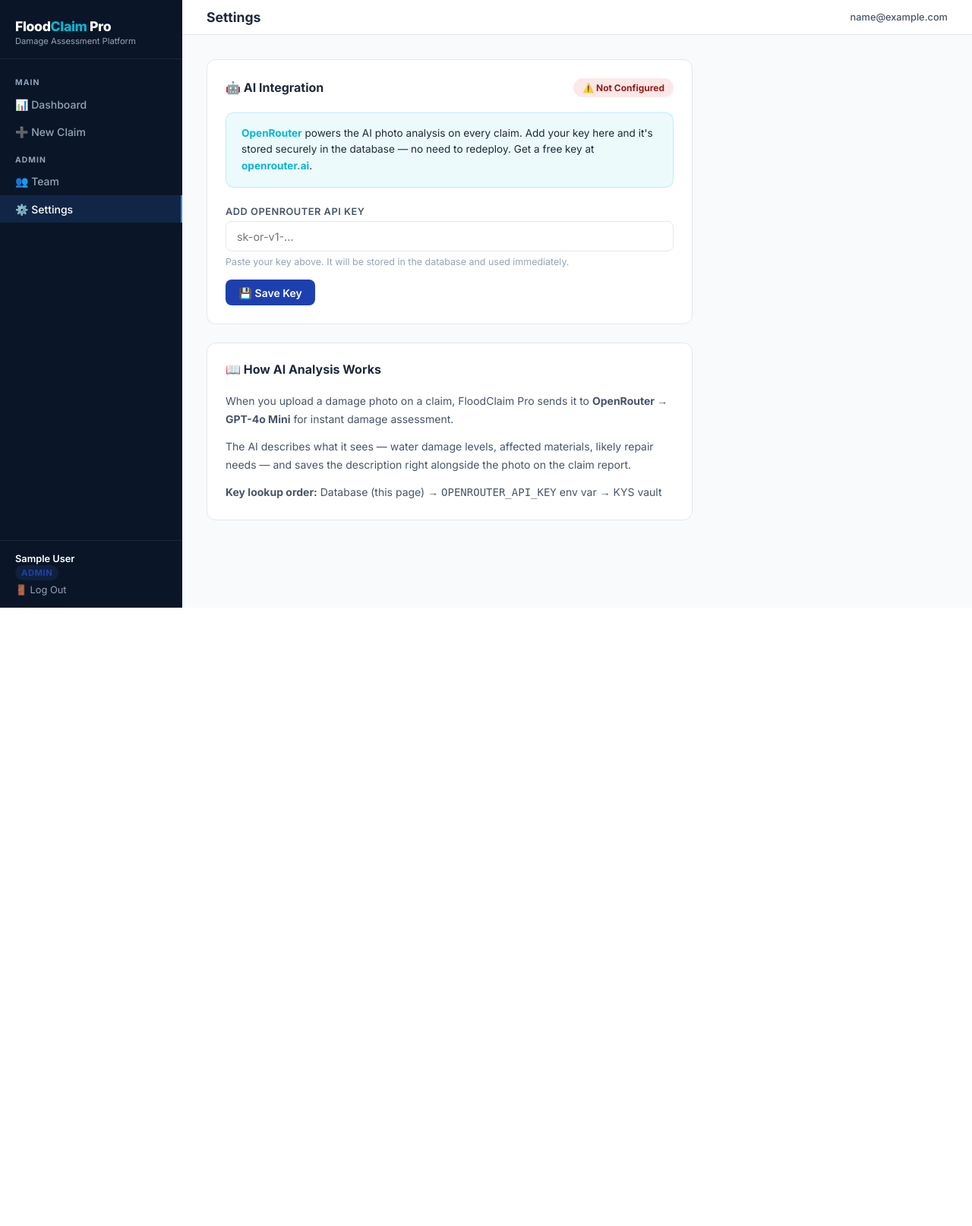
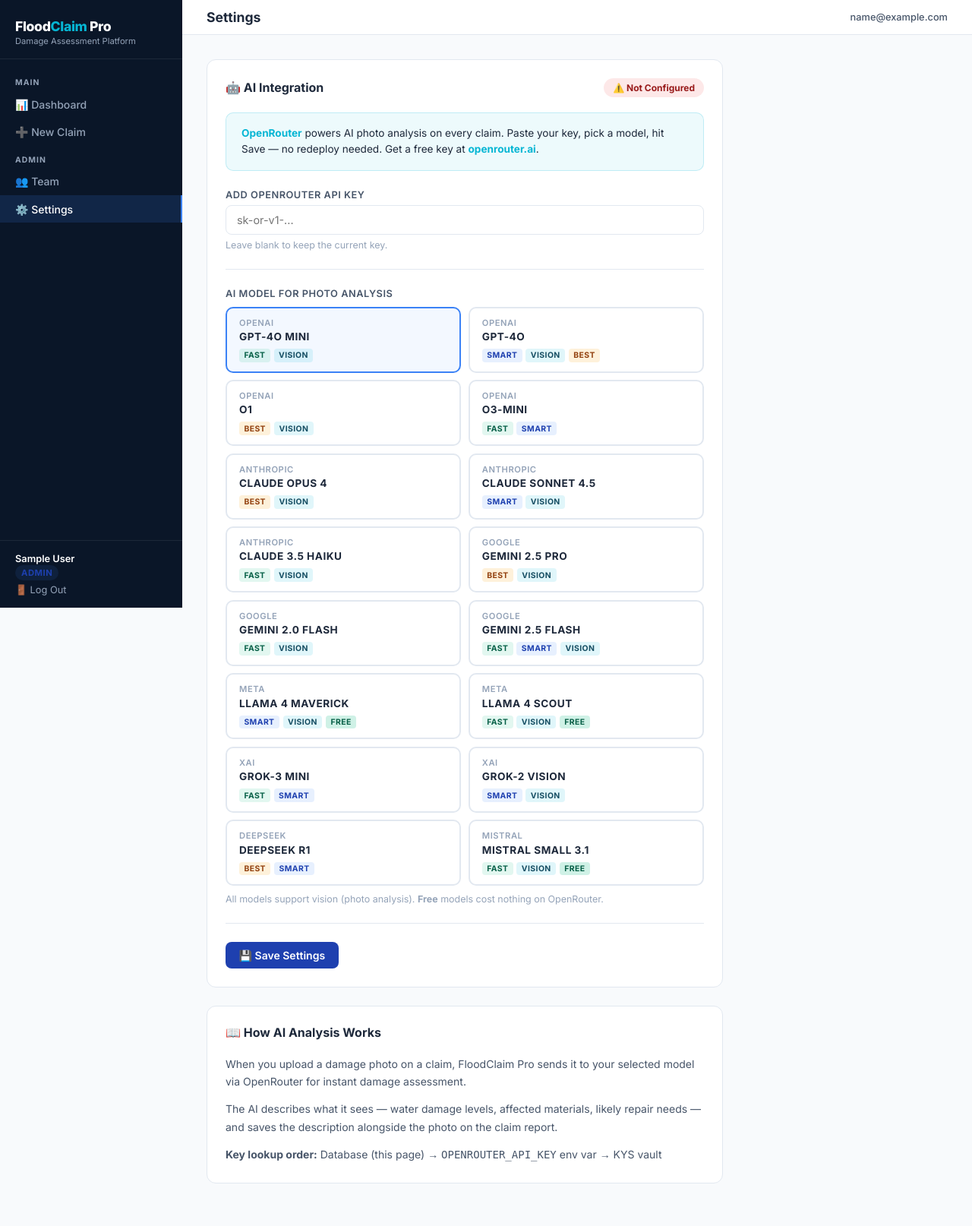
Before and after one commit to Liberty-Emporium/floodclaim-pro, a Flask app: page /admin/settings in a window 1280 px wide. Shown: the whole page at 76% size. Before the commit the page ends 800 px from the top, so only its background shows below. Run offline with Flask 3, Linux system fonts and the light colour scheme; the visitor is signed in with stand-in values (Sample User, id 1); data that the repository does not hold is empty; parts of the project's set-up code (start-up, migrations or seed data) failed here and were passed over.

Commit message:
feat: model picker in Settings — 16 top OpenRouter models
- Radio card grid UI below API key in Settings
- Models included: GPT-4o / o1 / o3-mini, Claude Opus 4 / Sonnet 4.5 / Haiku,
  Gemini 2.5 Pro / 2.5 Flash / 2.0 Flash, Llama 4 Maverick / Scout (free),
  Grok-3 Mini / Grok-2 Vision, DeepSeek R1, Mistral Small 3.1 (free)
- Selected model saved to settings DB, used by ai_describe_photo()
- Tags show: fast / smart / best / vision / free
- Defaults to GPT-4o Mini if nothing saved
- Single Save Settings button handles both key + model in one POST

```diff
--- a/app.py
+++ b/app.py
@@ -221,11 +221,12 @@ def ai_describe_photo(image_path):
             img_b64 = base64.b64encode(f.read()).decode()
         ext  = image_path.rsplit('.', 1)[-1].lower()
         mime = f'image/{ext}' if ext != 'jpg' else 'image/jpeg'
+        selected_model = get_setting('ai_model', 'openai/gpt-4o-mini')
         r = _req.post(
             'https://openrouter.ai/api/v1/chat/completions',
             headers={'Authorization': f'Bearer {key}', 'Content-Type': 'application/json'},
             json={
-                'model': 'openai/gpt-4o-mini',
+                'model': selected_model,
                 'messages': [{
                     'role': 'user',
                     'content': [
@@ -476,6 +477,9 @@ def settings():
             set_setting('openrouter_api_key', openrouter_key)
         elif request.form.get('clear_openrouter'):
             set_setting('openrouter_api_key', '')
+        selected_model = request.form.get('ai_model', '').strip()
+        if selected_model:
+            set_setting('ai_model', selected_model)
         flash('Settings saved!', 'success')
         return redirect(url_for('settings'))
     current_key = get_setting('openrouter_api_key')
@@ -485,11 +489,13 @@ def settings():
             masked_key = current_key[:8] + '•' * (len(current_key) - 12) + current_key[-4:]
         else:
             masked_key = '••••••••'
-    env_key_set = bool(OPENROUTER_KEY)
+    env_key_set    = bool(OPENROUTER_KEY)
+    current_model  = get_setting('ai_model', 'openai/gpt-4o-mini')
     return render_template('settings.html',
                            masked_key=masked_key,
                            key_is_set=bool(current_key),
-                           env_key_set=env_key_set)
+                           env_key_set=env_key_set,
+                           current_model=current_model)
 
 # ── Admin: Team Management ────────────────────────────────────────────────────
 
--- a/templates/settings.html
+++ b/templates/settings.html
@@ -4,7 +4,7 @@
 
 {% block extra_css %}
 <style>
-  .settings-section { max-width: 640px; }
+  .settings-section { max-width: 680px; }
   .key-status {
     display: inline-flex; align-items: center; gap: .4rem;
     padding: .3rem .75rem; border-radius: 999px; font-size: .75rem; font-weight: 700;
@@ -25,6 +25,39 @@
   }
   .info-box strong { color: var(--cyan); }
   .divider { border: none; border-top: 1px solid var(--gray-200); margin: 1.5rem 0; }
+
+  /* Model picker */
+  .model-grid {
+    display: grid;
+    grid-template-columns: 1fr 1fr;
+    gap: .6rem;
+    margin-top: .5rem;
+  }
+  .model-option { display: none; }
+  .model-card {
+    display: flex; flex-direction: column; gap: .2rem;
+    border: 2px solid var(--gray-200); border-radius: 10px;
+    padding: .75rem 1rem; cursor: pointer;
+    transition: border-color .15s, background .15s;
+    user-select: none;
+  }
+  .model-option:checked + .model-card {
+    border-color: var(--blue-light);
+    background: rgba(59,130,246,.06);
+  }
+  .model-card:hover { border-color: var(--blue-light); background: rgba(59,130,246,.03); }
+  .model-card .m-name { font-size: .85rem; font-weight: 700; color: var(--gray-800); }
+  .model-card .m-provider { font-size: .7rem; font-weight: 600; color: var(--gray-400); text-transform: uppercase; letter-spacing: .05em; }
+  .model-card .m-tags { display: flex; gap: .3rem; flex-wrap: wrap; margin-top: .3rem; }
+  .m-tag {
+    font-size: .65rem; font-weight: 700; padding: .15rem .4rem;
+    border-radius: 4px; text-transform: uppercase; letter-spacing: .04em;
+  }
+  .tag-fast    { background: rgba(16,185,129,.12); color: #065f46; }
+  .tag-smart   { background: rgba(59,130,246,.12); color: #1e40af; }
+  .tag-best    { background: rgba(245,158,11,.15); color: #92400e; }
+  .tag-vision  { background: rgba(6,182,212,.12);  color: #164e63; }
+  .tag-free    { background: rgba(16,185,129,.2);  color: #065f46; }
 </style>
 {% endblock %}
 
@@ -45,34 +78,84 @@
     </div>
 
     <div class="info-box">
-      <strong>OpenRouter</strong> powers the AI photo analysis on every claim.
-      Add your key here and it's stored securely in the database — no need to redeploy.
+      <strong>OpenRouter</strong> powers AI photo analysis on every claim.
+      Paste your key, pick a model, hit Save — no redeploy needed.
       Get a free key at <strong>openrouter.ai</strong>.
     </div>
 
+    <form method="POST">
+
+      <!-- API Key -->
       {% if key_is_set %}
-    <!-- Current Key Display -->
       <div class="form-group">
         <label>Current Key</label>
         <div class="masked-key">{{ masked_key }}</div>
       </div>
-    <hr class="divider">
       {% endif %}
 
-    <!-- Save / Update Key Form -->
-    <form method="POST">
       <div class="form-group">
         <label>{% if key_is_set %}Replace{% else %}Add{% endif %} OpenRouter API Key</label>
         <input class="form-control" type="password" name="openrouter_api_key"
                placeholder="sk-or-v1-..." autocomplete="new-password"/>
         <div style="font-size:.78rem;color:var(--gray-400);margin-top:.35rem;">
-          Paste your key above. It will be stored in the database and used immediately.
+          Leave blank to keep the current key.
         </div>
       </div>
+
+      <hr class="divider">
+
+      <!-- Model Picker -->
+      <div class="form-group" style="margin-bottom:1.25rem">
+        <label style="margin-bottom:.6rem;display:block;">AI Model for Photo Analysis</label>
+        <div class="model-grid">
+
+          {% set models = [
+            ('openai/gpt-4o-mini',          'GPT-4o Mini',       'OpenAI',      ['fast','vision']),
+            ('openai/gpt-4o',               'GPT-4o',            'OpenAI',      ['smart','vision','best']),
+            ('openai/o1',                   'o1',                'OpenAI',      ['best','vision']),
+            ('openai/o3-mini',              'o3-mini',           'OpenAI',      ['fast','smart']),
+            ('anthropic/claude-opus-4',     'Claude Opus 4',     'Anthropic',   ['best','vision']),
+            ('anthropic/claude-sonnet-4-5', 'Claude Sonnet 4.5', 'Anthropic',   ['smart','vision']),
+            ('anthropic/claude-3-5-haiku',  'Claude 3.5 Haiku',  'Anthropic',   ['fast','vision']),
+            ('google/gemini-2.5-pro',       'Gemini 2.5 Pro',    'Google',      ['best','vision']),
+            ('google/gemini-2.0-flash',     'Gemini 2.0 Flash',  'Google',      ['fast','vision']),
+            ('google/gemini-2.5-flash',     'Gemini 2.5 Flash',  'Google',      ['fast','smart','vision']),
+            ('meta-llama/llama-4-maverick', 'Llama 4 Maverick',  'Meta',        ['smart','vision','free']),
+            ('meta-llama/llama-4-scout',    'Llama 4 Scout',     'Meta',        ['fast','vision','free']),
+            ('x-ai/grok-3-mini-beta',       'Grok-3 Mini',       'xAI',         ['fast','smart']),
+            ('x-ai/grok-2-vision-1212',     'Grok-2 Vision',     'xAI',         ['smart','vision']),
+            ('deepseek/deepseek-r1',        'DeepSeek R1',       'DeepSeek',    ['best','smart']),
+            ('mistralai/mistral-small-3.1', 'Mistral Small 3.1', 'Mistral',     ['fast','vision','free']),
+          ] %}
+
+          {% for model_id, model_name, provider, tags in models %}
+          <label style="display:contents">
+            <input class="model-option" type="radio" name="ai_model"
+                   value="{{ model_id }}"
+                   {% if current_model == model_id %}checked{% endif %}/>
+            <div class="model-card">
+              <span class="m-provider">{{ provider }}</span>
+              <span class="m-name">{{ model_name }}</span>
+              <div class="m-tags">
+                {% for tag in tags %}
+                <span class="m-tag tag-{{ tag }}">{{ tag }}</span>
+                {% endfor %}
+              </div>
+            </div>
+          </label>
+          {% endfor %}
+
+        </div>
+        <div style="font-size:.78rem;color:var(--gray-400);margin-top:.6rem;">
+          All models support vision (photo analysis). <strong>Free</strong> models cost nothing on OpenRouter.
+        </div>
+      </div>
+
+      <hr class="divider">
+
+      <!-- Save / Remove -->
       <div style="display:flex;gap:.75rem;align-items:center;flex-wrap:wrap;">
-        <button type="submit" class="btn btn-primary">
-          💾 Save Key
-        </button>
+        <button type="submit" class="btn btn-primary">💾 Save Settings</button>
         {% if key_is_set %}
         <button type="submit" name="clear_openrouter" value="1"
                 class="btn btn-ghost btn-sm"
@@ -81,6 +164,7 @@
         </button>
         {% endif %}
       </div>
+
     </form>
 
     {% if env_key_set and not key_is_set %}
@@ -98,13 +182,12 @@
     </div>
     <div style="font-size:.875rem;color:var(--gray-600);line-height:1.7;">
       <p style="margin-bottom:.75rem;">
-        When you upload a damage photo on a claim, FloodClaim Pro sends it to
-        <strong>OpenRouter → GPT-4o Mini</strong> for instant damage assessment.
+        When you upload a damage photo on a claim, FloodClaim Pro sends it to your
+        selected model via OpenRouter for instant damage assessment.
       </p>
       <p style="margin-bottom:.75rem;">
         The AI describes what it sees — water damage levels, affected materials,
-        likely repair needs — and saves the description right alongside the photo
-        on the claim report.
+        likely repair needs — and saves the description alongside the photo on the claim report.
       </p>
       <p>
         <strong>Key lookup order:</strong>
```
Lines whose indentation alone changed are shown as unchanged.
